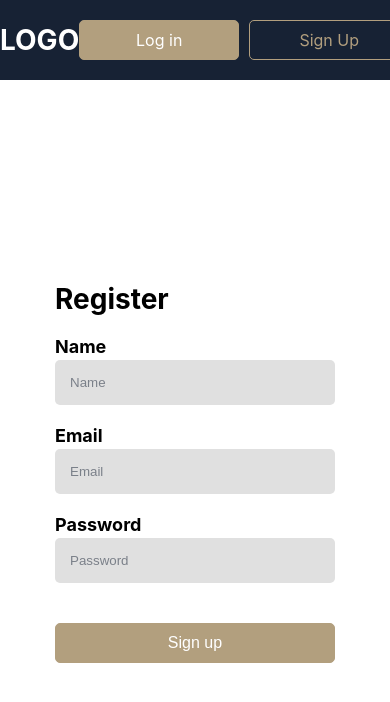
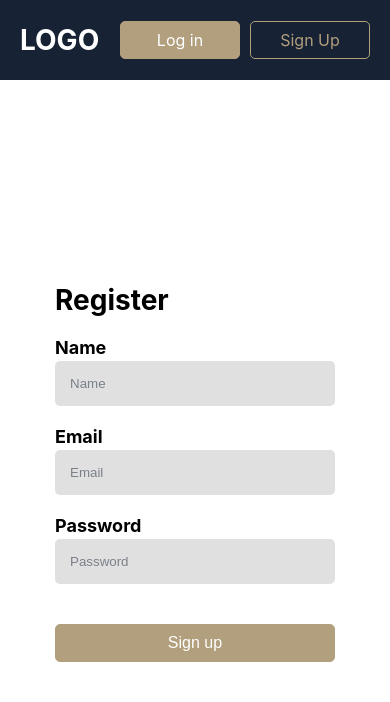
Before and after one commit to AndriySt92/zb_test_task_frontend, a React (Vite) app: page /register in a window 390 px wide. Shown: the top 702 px of the page. Built offline with nearby package versions, Linux system fonts and the light colour scheme.

Commit message:
Fix styles

```diff
--- a/src/components/Button/style.css
+++ b/src/components/Button/style.css
@@ -1,7 +1,7 @@
 .btn {
     display: flex;
     width: 160px;
-    height: 40px;
+    height: 44px;
     font-size: 16px;
     justify-content: center;
     align-items: center;
@@ -29,3 +29,10 @@
     background-color: transparent;
     color: var(--color-brown);
   }
+
+  @media screen and (max-width: 664px) {
+    .btn {
+      width: 120px;
+      height: 38px;
+    }
+  }
--- a/src/components/DealItem/style.css
+++ b/src/components/DealItem/style.css
@@ -40,9 +40,9 @@
 }
 
 @media screen and (max-width: 664px) {
-  .List__item {
+  .List__item-img {
     width: 430px;
-    height: 200px;
+    height: 300px;
   }
 
   .List__item-details {
@@ -52,9 +52,9 @@
 }
 
 @media screen and (max-width: 480px) {
-  .List__item {
-    width: 360px;
-    height: 180px;
+  .List__item-img {
+    width: 350px;
+    height: 250px;
   }
 
   .List__item-details {
--- a/src/components/DealList/style.css
+++ b/src/components/DealList/style.css
@@ -1,9 +1,10 @@
 .deal__list {
   display: flex;
   flex-direction: column;
-  max-width: 1280px;
+  max-width: 1290px;
   width: 100%;
   margin: 50px auto;
+  padding: 0px 5px;
 }
 .deal__list-title {
   text-align: start;
@@ -20,13 +21,8 @@
     justify-content: space-around;
 }
 
-/* @media screen and (max-width: 768px) {
-  .items {
-    padding: 0px 20px;
+@media screen and (max-width: 1289px) {
+  .deal__list {
+    align-items: center;
   }
 }
-@media screen and (max-width: 480px) {
-  .items {
-    padding: 0px 20px;
-  }
-} */
--- a/src/components/Header/style.css
+++ b/src/components/Header/style.css
@@ -14,7 +14,7 @@
   justify-content: space-between;
   align-items: center;
   margin: 0px 20px;
-  max-width: 1440px;
+  max-width: 1290px;
   width: 100%;
   height: 100%;
 }
--- a/src/components/Loader/style.css
+++ b/src/components/Loader/style.css
@@ -1,5 +1,5 @@
 .loader {
-    margin: 80px auto;
+    margin: 100px auto;
     width: 70px;
     height: 70px;
     border-radius: 100%;
```
